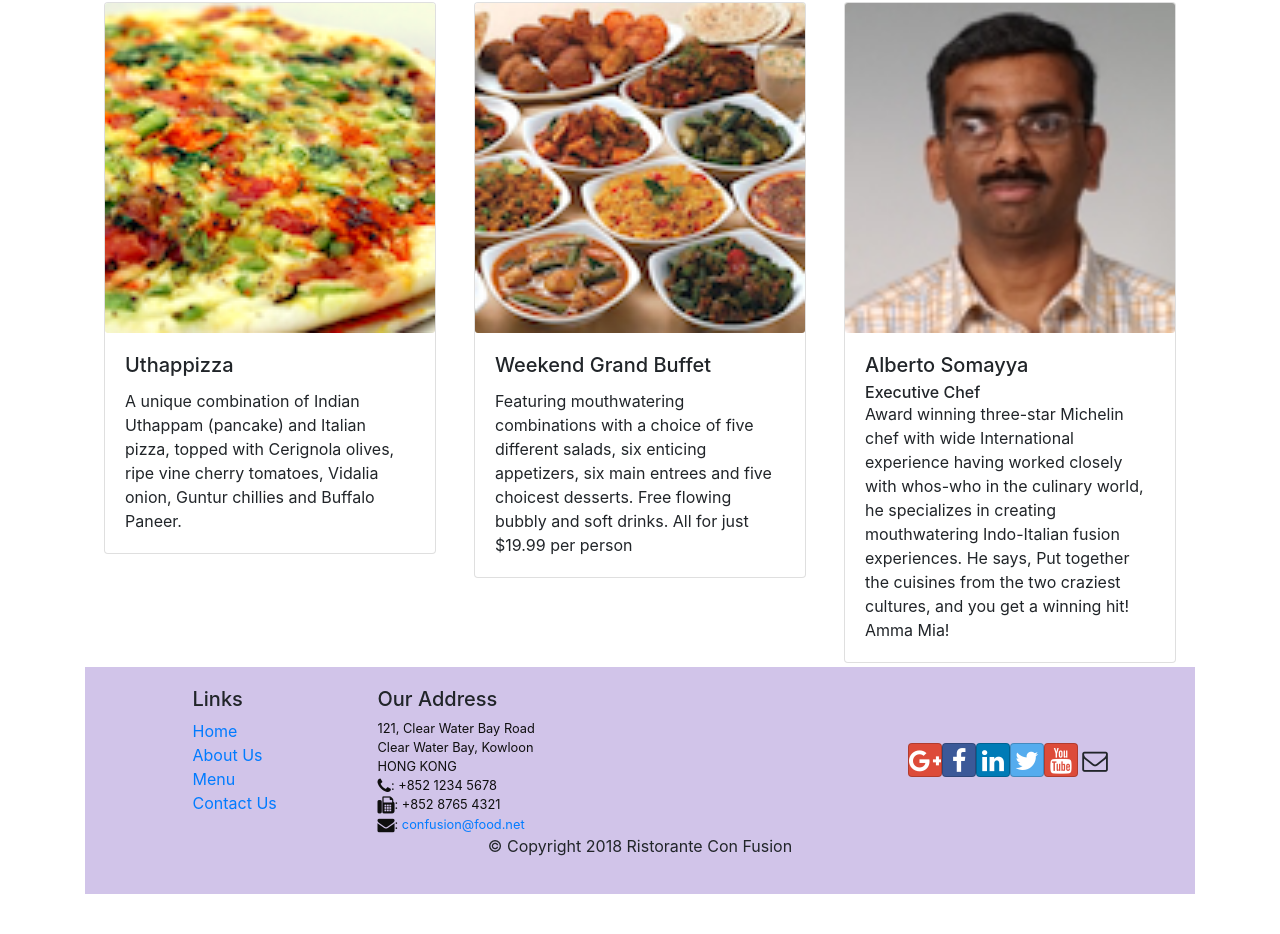
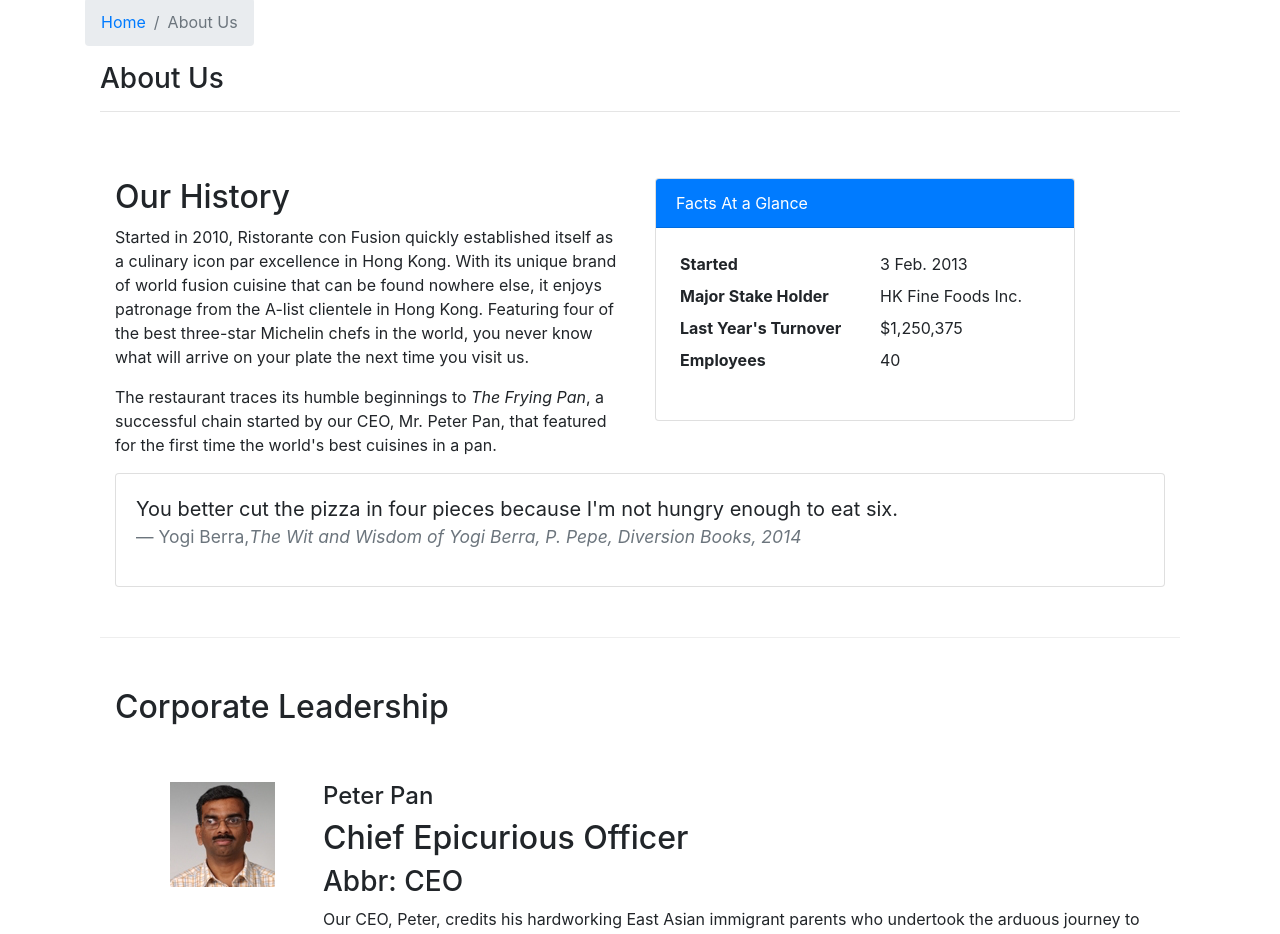
Before and after one commit to dennispaixao/hkust-2React, a React (Create React App) app: page /aboutus in a window 1280 px wide. Before the commit this address led to /home. Shown: the part 320-1254 px from the top of the page. Before the commit the page ends 1214 px from the top, so only its background shows below. Built offline with nearby package versions, Linux system fonts and the light colour scheme.

Commit message:
assignment 2

```diff
--- /dev/null
+++ b/src/components/AboutComponent.js
@@ -0,0 +1,111 @@
+import React from 'react';
+import { Breadcrumb, BreadcrumbItem, Card, CardBody, CardHeader, Media } from 'reactstrap';
+import { Link } from 'react-router-dom';
+
+function About(props) {
+
+    const leaders = props.leaders.map((leader) => {
+        return (
+            <p>Leader {leader.name}</p>
+        );
+    });
+
+
+    function RenderLeader({leaders}){
+        return(
+            <div>
+                {leaders.map((leader)=>{
+                    return(
+
+                    <div key={leader.id} className="col-12 mt-5">
+                    <Media tag="li">
+                      <Media left middle>
+                          <Media object src={leader.image} alt={leader.name} />
+                      </Media>
+                      <Media body className="ml-5">
+                        <Media heading>{leader.name}</Media>
+                        <h2>{leader.designation} </h2>
+                        <h3>Abbr: {leader.abbr}</h3>
+                        <p>{leader.description}</p>
+                      </Media>
+
+                    </Media>
+                  </div>
+
+
+                )
+
+                })}
+
+            </div>
+        )
+    }
+
+
+    return(
+        <div className="container">
+            <div className="row">
+                <Breadcrumb>
+                    <BreadcrumbItem><Link to="/home">Home</Link></BreadcrumbItem>
+                    <BreadcrumbItem active>About Us</BreadcrumbItem>
+                </Breadcrumb>
+                <div className="col-12">
+                    <h3>About Us</h3>
+                    <hr />
+                </div>
+            </div>
+            <div className="row row-content">
+                <div className="col-12 col-md-6">
+                    <h2>Our History</h2>
+                    <p>Started in 2010, Ristorante con Fusion quickly established itself as a culinary icon par excellence in Hong Kong. With its unique brand of world fusion cuisine that can be found nowhere else, it enjoys patronage from the A-list clientele in Hong Kong.  Featuring four of the best three-star Michelin chefs in the world, you never know what will arrive on your plate the next time you visit us.</p>
+                    <p>The restaurant traces its humble beginnings to <em>The Frying Pan</em>, a successful chain started by our CEO, Mr. Peter Pan, that featured for the first time the world's best cuisines in a pan.</p>
+                </div>
+                <div className="col-12 col-md-5">
+                    <Card>
+                        <CardHeader className="bg-primary text-white">Facts At a Glance</CardHeader>
+                        <CardBody>
+                            <dl className="row p-1">
+                                <dt className="col-6">Started</dt>
+                                <dd className="col-6">3 Feb. 2013</dd>
+                                <dt className="col-6">Major Stake Holder</dt>
+                                <dd className="col-6">HK Fine Foods Inc.</dd>
+                                <dt className="col-6">Last Year's Turnover</dt>
+                                <dd className="col-6">$1,250,375</dd>
+                                <dt className="col-6">Employees</dt>
+                                <dd className="col-6">40</dd>
+                            </dl>
+                        </CardBody>
+                    </Card>
+                </div>
+                <div className="col-12">
+                    <Card>
+                        <CardBody className="bg-faded">
+                            <blockquote className="blockquote">
+                                <p className="mb-0">You better cut the pizza in four pieces because
+                                    I'm not hungry enough to eat six.</p>
+                                <footer className="blockquote-footer">Yogi Berra,
+                                <cite title="Source Title">The Wit and Wisdom of Yogi Berra,
+                                    P. Pepe, Diversion Books, 2014</cite>
+                                </footer>
+                            </blockquote>
+                        </CardBody>
+                    </Card>
+                </div>
+            </div>
+            <div className="row row-content">
+                <div className="col-12">
+                    <h2>Corporate Leadership</h2>
+                </div>
+                <div className="col-12">
+                    <Media list>
+                    <RenderLeader leaders={props.leaders} />
+                    </Media>
+                </div>
+            </div>
+
+
+        </div>
+    );
+}
+
+export default About;
--- a/src/components/MainComponent.js
+++ b/src/components/MainComponent.js
@@ -1,6 +1,7 @@
   import React, { Component } from 'react';
 import Home from './HomeComponent';
 import Menu from './MenuComponent';
+import About from './AboutComponent';
 import DishDetail from './dishDetailComponent';
 
 import Contact from './ContactComponent';
@@ -49,6 +50,7 @@
           <Route path="/home" component={HomePage} />
           <Route exact path="/menu" component={() => <Menu dishes={this.state.dishes} />} />
           <Route path='/menu/:dishId' component={DishWithId} />
+          <Route exact path="/aboutus" component={()=><About leaders={this.state.leaders} />} />
           <Route exact path="/contactus" component={Contact}/>
           <Redirect to="/home" />{/* redirecionamento default */}
         </Switch>
```
